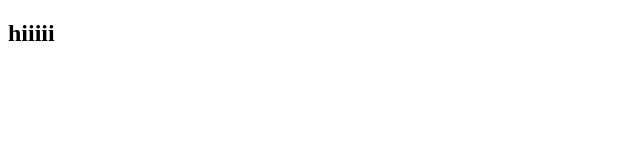
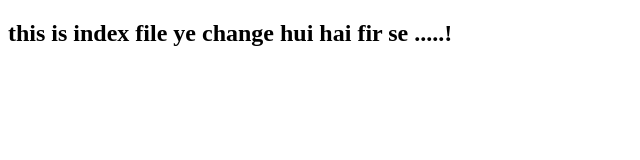
Before and after one commit to yogendra8738/project-2, a plain HTML site: page index.html in a window 1280 px wide. Shown: the whole page, without its empty margins (0-640 px from the left). Drawn offline with Linux system fonts and the light colour scheme.

Commit message:
new changes

```diff
--- a/app.js
+++ b/app.js
@@ -1 +1 @@
-console.log("hiiii....");
+console.log("hiiii....  fir se dubara  changes huaa hai ...!");
--- a/index.html
+++ b/index.html
@@ -6,6 +6,6 @@
     <title>Document</title>
 </head>
 <body>
-    <h2>hiiiii</h2>
+    <h2>this is index file ye change hui hai fir se .....!</h2>
 </body>
 </html>
```
